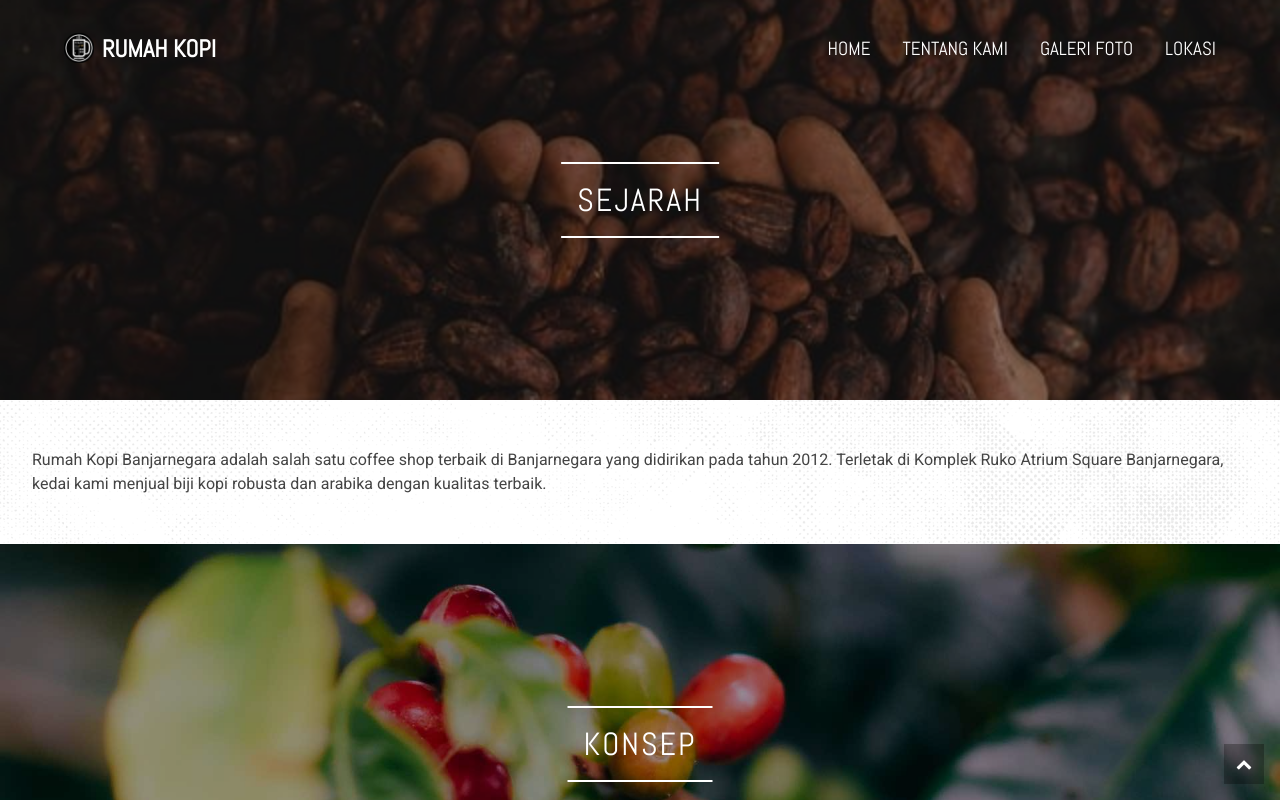
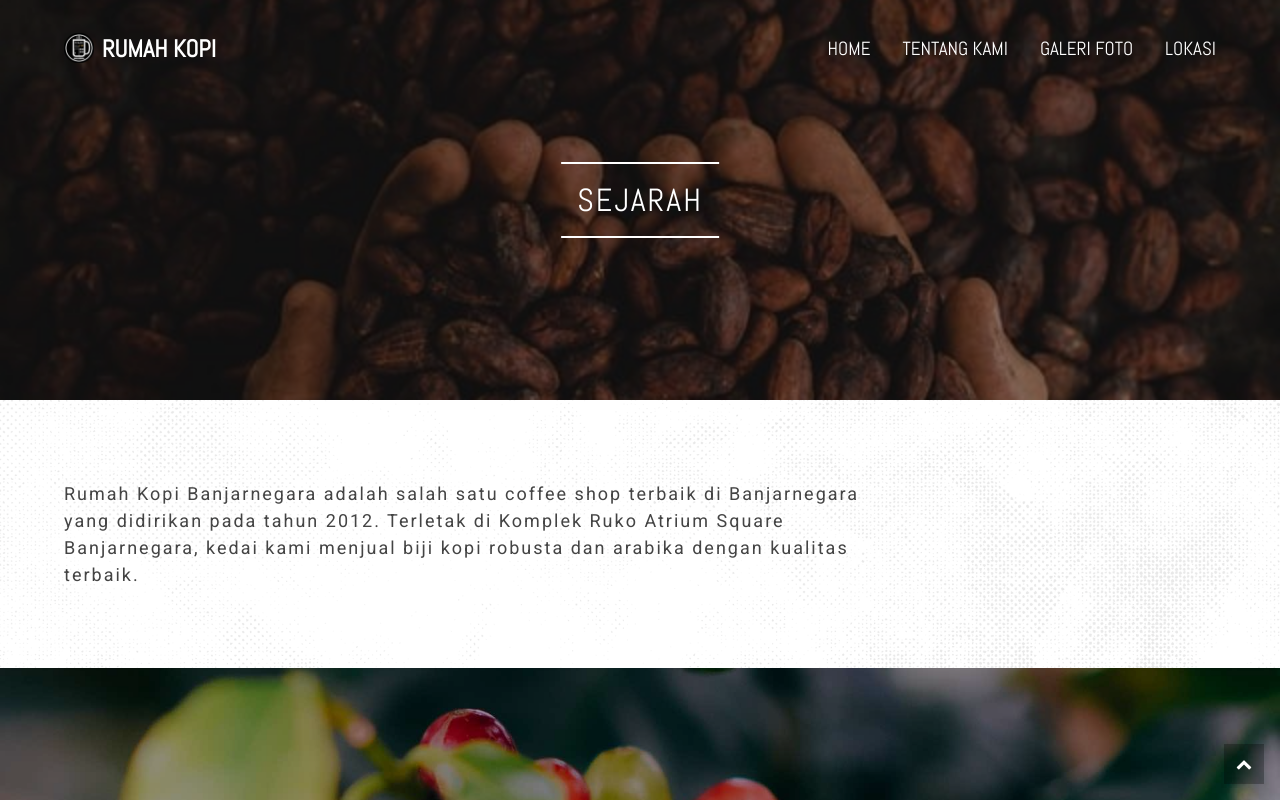
Before and after one commit to DandunAdi/coffee-project, a Next.js app: page /about in a window 1280 px wide. Shown: the top 800 px of the page. Built offline with nearby package versions, Linux system fonts and the light colour scheme.

Commit message:
update about page

```diff
--- a/pages/about.js
+++ b/pages/about.js
@@ -18,12 +18,14 @@ const About = () => {
           </div>
 
           <div className={styles.body + " dot-bg"}>
+            <div className="wrapper">
               <p className={styles.paragraph}>
                 Rumah Kopi Banjarnegara adalah salah satu coffee shop terbaik di
                 Banjarnegara yang didirikan pada tahun 2012. Terletak di Komplek
                 Ruko Atrium Square Banjarnegara, kedai kami menjual biji kopi
                 robusta dan arabika dengan kualitas terbaik.
               </p>
+            </div>
           </div>
         </section>
         <section>
@@ -38,13 +40,15 @@ const About = () => {
           </div>
 
           <div className={styles.body + " dot-bg"}>
+            <div className="wrapper">
               <p className={styles.paragraph}>
                 Jika kalian mulai bosan dengan kafe-kafe mainstream, kami
-              menyediakan coffee shop bertema unik yang menyajikan banyak sekali
-              spot foto instagramable. Tidak hanya cantik dan unik untuk stok
-              foto kalian, Rumah Kopi Banjarnegara juga menawarkan banyak
-              menu-menu menarik dengan harga yang ramah di kantong.
+                menyediakan coffee shop bertema unik yang menyajikan banyak
+                sekali spot foto instagramable. Tidak hanya cantik dan unik
+                untuk stok foto kalian, Rumah Kopi Banjarnegara juga menawarkan
+                banyak menu-menu menarik dengan harga yang ramah di kantong.
               </p>
+            </div>
           </div>
         </section>
       </main>
--- a/pages/about.module.css
+++ b/pages/about.module.css
@@ -1,6 +1,7 @@
 .bannerContainer {
   background-color: #000;
   position: relative;
+  margin-top: 5rem;
 }
 .banner {
   background-repeat: no-repeat;
@@ -18,3 +19,18 @@
 .paragraph {
   margin: 1rem 0;
 }
+
+@media (min-width: 48rem) {
+  .bannerContainer {
+    margin-top: 0;
+  }
+  .paragraph {
+    width: 70%;
+    font-size: 1.125rem;
+    letter-spacing: 2px;
+    line-height: 1.5;
+  }
+  .body {
+    padding: 4rem;
+  }
+}
--- a/styles/utils.css
+++ b/styles/utils.css
@@ -20,7 +20,8 @@
 }
 
 .wrapper {
-  max-width: 80rem;
+  max-width: 75rem;
+  margin: auto;
 }
 
 .xxl {
```
Lines whose indentation alone changed are shown as unchanged.
